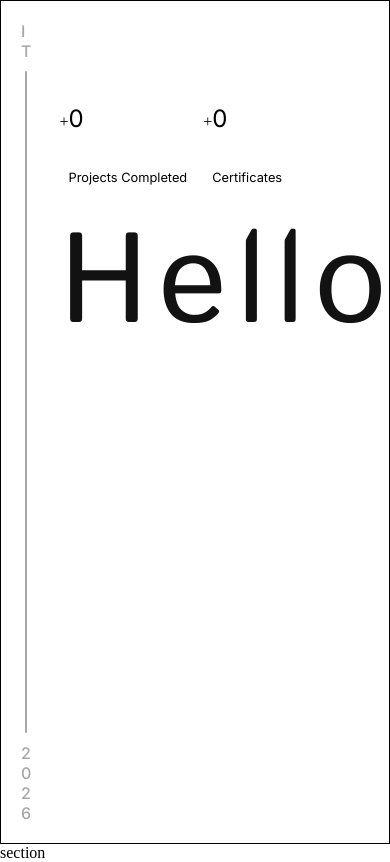
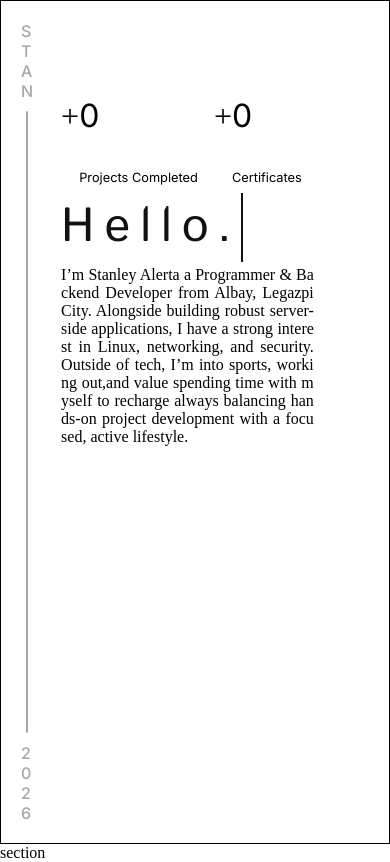
Before and after one commit to sudo-stanly/Portfolio, a React (Vite) app: page / in a window 390 px wide. Built offline with nearby package versions, Linux system fonts and the light colour scheme.

Commit message:
hero section

```diff
--- a/src/index.css
+++ b/src/index.css
@@ -128,7 +128,6 @@ main .hero .BOX .card:nth-child(2) .card-content:nth-child(1) .COUNTER .COUNTER-
 }
 main .hero .BOX .card:nth-child(2) .card-content:nth-child(2) {
   flex-grow: 1;
-  flex-direction: column;
   display: inline-block;
 }
 main .hero .BOX .card:nth-child(2) .card-content:nth-child(2) .heading-container {
@@ -144,6 +143,12 @@ main .hero .BOX .card:nth-child(2) .card-content:nth-child(2) .heading-container
   white-space: nowrap;
   overflow: hidden;
   animation: typing 2s, cursor 0.4s step-end infinite alternate;
+}
+main .hero .BOX .card:nth-child(2) .card-content:nth-child(2) .subtext-container {
+  width: 80%;
+}
+main .hero .BOX .card:nth-child(2) .card-content:nth-child(2) .subtext-container p, main .hero .BOX .card:nth-child(2) .card-content:nth-child(2) .subtext-container span {
+  font-size: 1.5rem;
 }
 main .hero .CARD {
   animation: fade_in 0.5s ease-in;
@@ -221,12 +226,18 @@ main .hero .CARD img {
     padding-right: 0px;
   }
   main .hero .BOX .card:nth-child(2) .card-content:nth-child(1) .COUNTER .COUNTER-CONTENT p .count-symbol {
-    font-size: 1rem;
+    font-size: 2rem;
   }
   main .hero .BOX .card:nth-child(2) .card-content:nth-child(1) .COUNTER .COUNTER-CONTENT p .count-heading {
-    font-size: 1.5rem;
+    font-size: 2rem;
   }
   main .hero .BOX .card:nth-child(2) .card-content:nth-child(1) .COUNTER .COUNTER-CONTENT p .count-subtext {
     font-size: 0.8rem;
   }
+  main .hero .BOX .card:nth-child(2) .card-content:nth-child(2) .heading-container .text {
+    font-size: 3rem;
+  }
+  main .hero .BOX .card:nth-child(2) .card-content:nth-child(2) .subtext-container p, main .hero .BOX .card:nth-child(2) .card-content:nth-child(2) .subtext-container span {
+    font-size: 1rem;
+  }
 }/*# sourceMappingURL=index.css.map */
--- a/src/index.scss
+++ b/src/index.scss
@@ -106,6 +106,8 @@ main {
                                 font-family: "Inter";
                                 font-weight: 500;
                                 color: var(--text-primary);
+
+
                             }
                         }
 
@@ -171,13 +173,17 @@ main {
                         &:nth-child(2){
                             flex-grow: 1;
 
+                            // border: 1px solid red;
+
                             // display: flex;
-                            flex-direction: column;
 
                             // p{
                             //     color: red;
                             // }
                             display: inline-block;
+                            // display: flex;
+                            // flex-direction: column;
+                            // align-self: flex-end;
 
                             .heading-container{
                                 display: inline-block;
@@ -196,6 +202,14 @@ main {
                                     animation: typing 2s, cursor .4s step-end infinite alternate;
                                 }
                             }
+
+                            .subtext-container{
+                                width: max(20%,80%);
+                                p, span{
+                                    font-size: 1.5rem;
+                                }
+                            }
+
                         }
                     }
 
@@ -320,15 +334,29 @@ main {
                                     .COUNTER-CONTENT{
                                         p{
                                             .count-symbol{
-                                                font-size: 1rem;
+                                                font-size: 2rem;
                                             }
                                             .count-heading{
-                                                font-size: 1.5rem;
+                                                font-size: 2rem;
                                             }
                                             .count-subtext{
                                                 font-size: 0.8rem;
                                             }
                                         }
+                                    }
+                                }
+                            }
+
+                            &:nth-child(2){
+                                .heading-container{
+                                    .text{
+                                        font-size: 3rem;
+                                    }
+                                }
+
+                                .subtext-container{
+                                    p, span{
+                                        font-size: 1rem;
                                     }
                                 }
                             }
--- a/src/pages/index.jsx
+++ b/src/pages/index.jsx
@@ -41,13 +41,15 @@ export default function IndexPage(){
         <main>
             <div className="hero">
                     <div className="BOX">
+
                         <div className="card">
-                            <div className="box"><p><span>IT</span></p></div>
+                            <div className="box"><p><span>STAN</span></p></div>
                             <div className="box">
                                 <div className="slider"></div>
                             </div>
                             <div className="box"><p><span>2026</span></p></div>
                         </div>
+
                         <div className="card">
 
                             <div className="card-content">
@@ -79,9 +81,23 @@ export default function IndexPage(){
                                     <p className="text">Hello.</p>
                                 </div>
 
+
+                                <div className="subtext-container">
+                                    <p>
+                                        <span>
+                                            I’m Stanley Alerta a Programmer & Backend Developer from Albay, Legazpi City. Alongside
+                                            building robust server-side applications, I have a strong interest in Linux, networking,
+                                            and security. Outside of tech, I’m into sports, working out,and value
+                                            spending time with myself to recharge always balancing hands-on project
+                                            development with a focused, active lifestyle.
+                                        </span>
+                                    </p>
+                                </div>
+
                             </div>
 
                         </div>
+
                     </div>
 
                     <div className="CARD">
```
Also changed, not shown: 1 other file (tests, documents, lock files or other folders).
